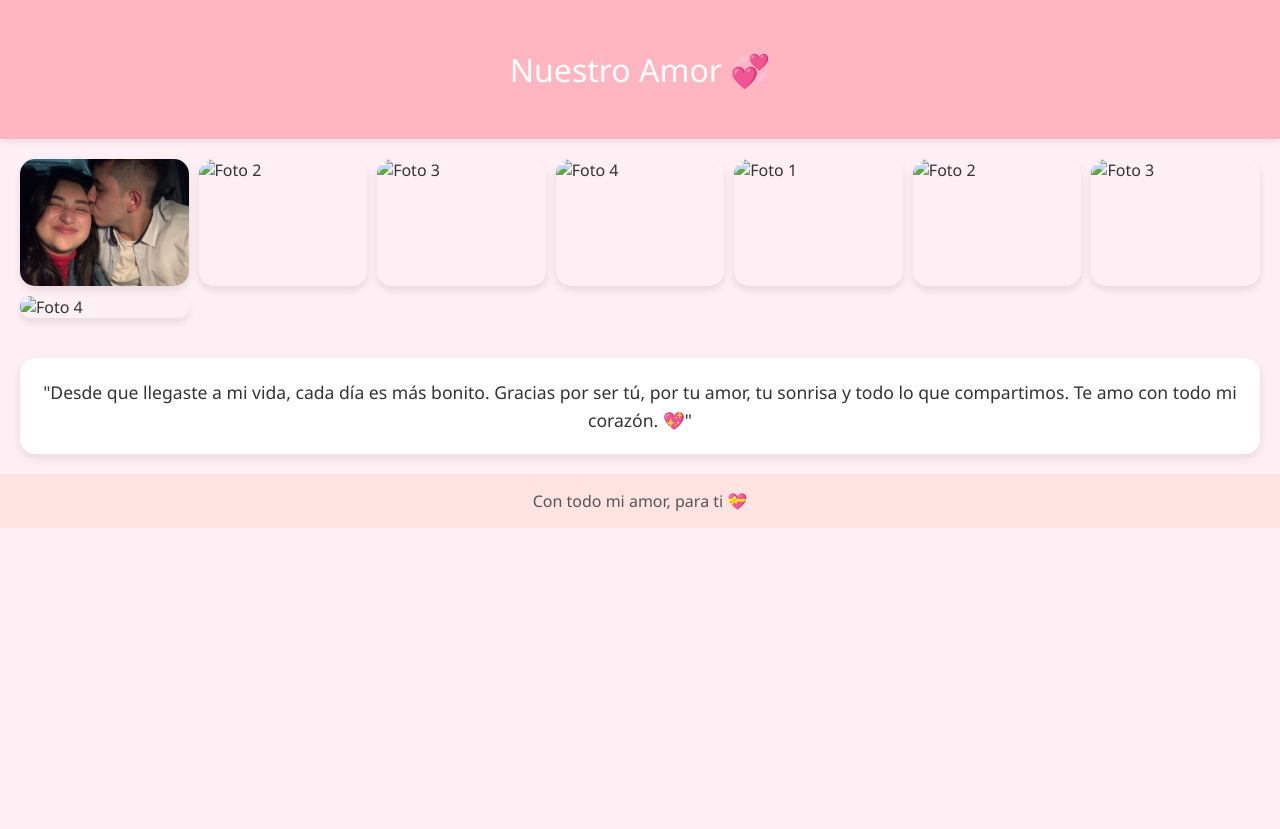
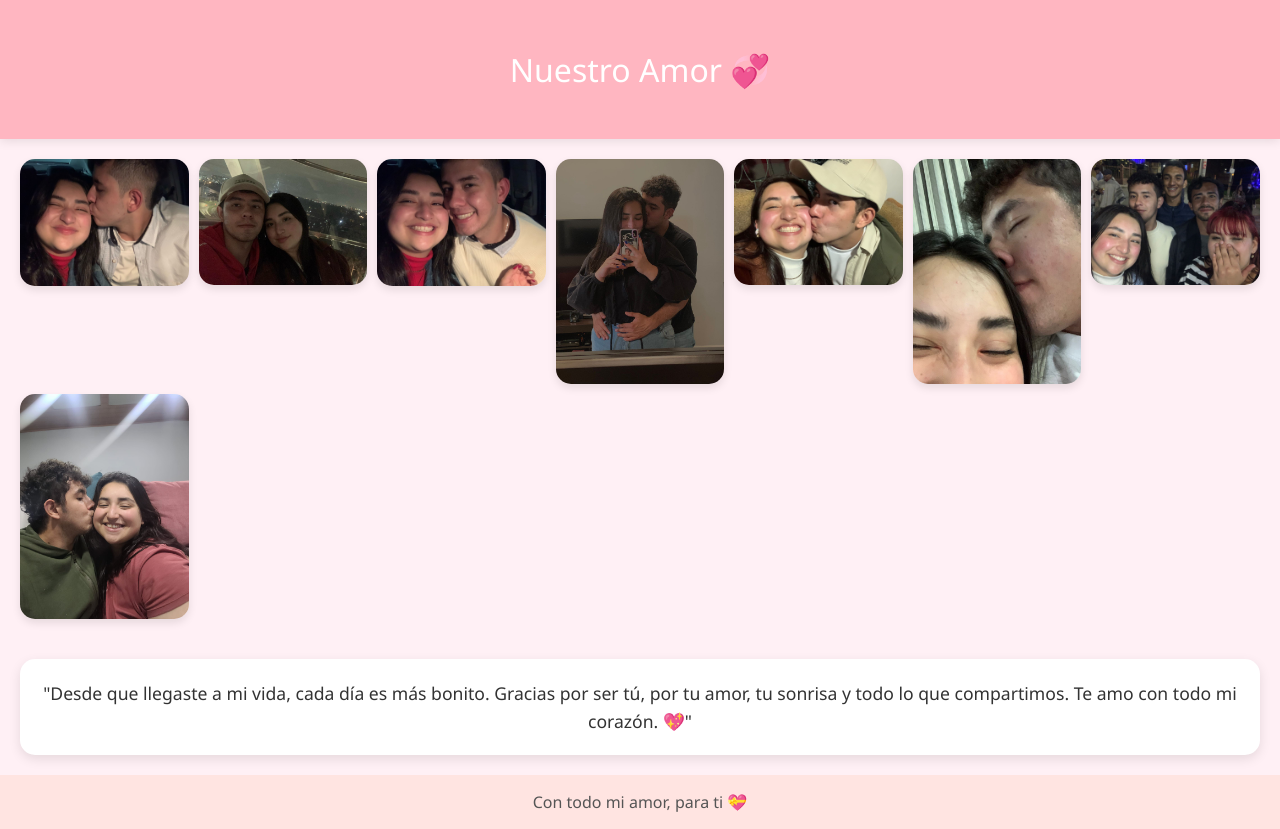
Before and after one commit to Lguz12/Love, a plain HTML site: page index.html in a window 1280 px wide. Before the commit the page ends 800 px from the top, so only its background shows below. Drawn offline with Linux system fonts and the light colour scheme.

Commit message:
Update index.html

```diff
--- a/index.html
+++ b/index.html
@@ -72,13 +72,13 @@
 
     <div class="gallery">
         <img src="1.jpg" alt="Foto 1">
-        <img src="assets/2.jpg" alt="Foto 2">
-        <img src="assets/3.jpg" alt="Foto 3">
-        <img src="assets/4.jpg" alt="Foto 4">
-        <img src="assets/5.jpg" alt="Foto 1">
-        <img src="assets/6.jpg" alt="Foto 2">
-        <img src="assets/7.jpg" alt="Foto 3">
-        <img src="assets/8.jpg" alt="Foto 4">
+        <img src="2.jpg" alt="Foto 2">
+        <img src="3.jpg" alt="Foto 3">
+        <img src="4.jpg" alt="Foto 4">
+        <img src="5.jpg" alt="Foto 1">
+        <img src="6.jpg" alt="Foto 2">
+        <img src="7.jpg" alt="Foto 3">
+        <img src="8.jpg" alt="Foto 4">
     </div>
 
     <div class="love-note" id="loveNote">
```
